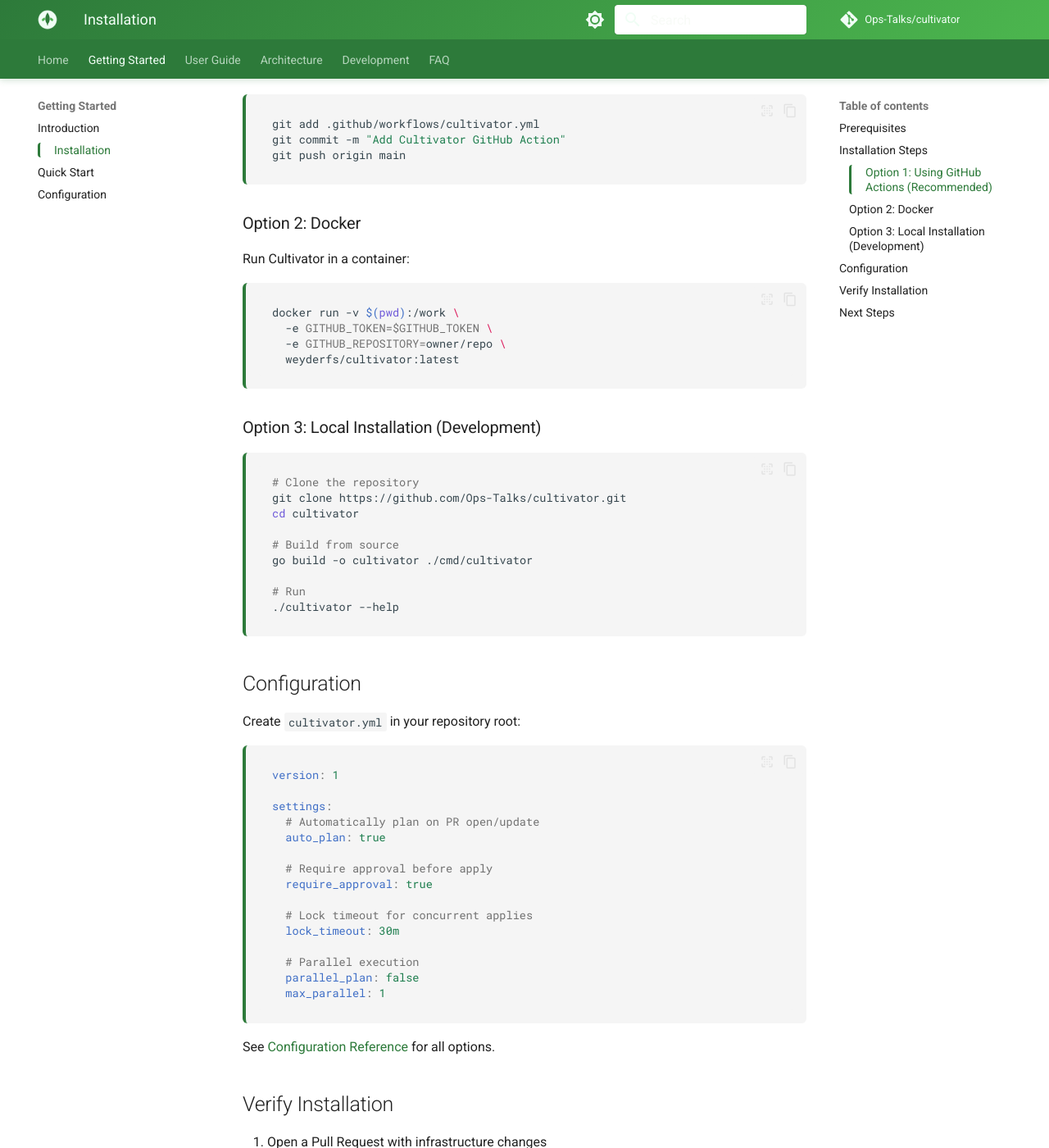
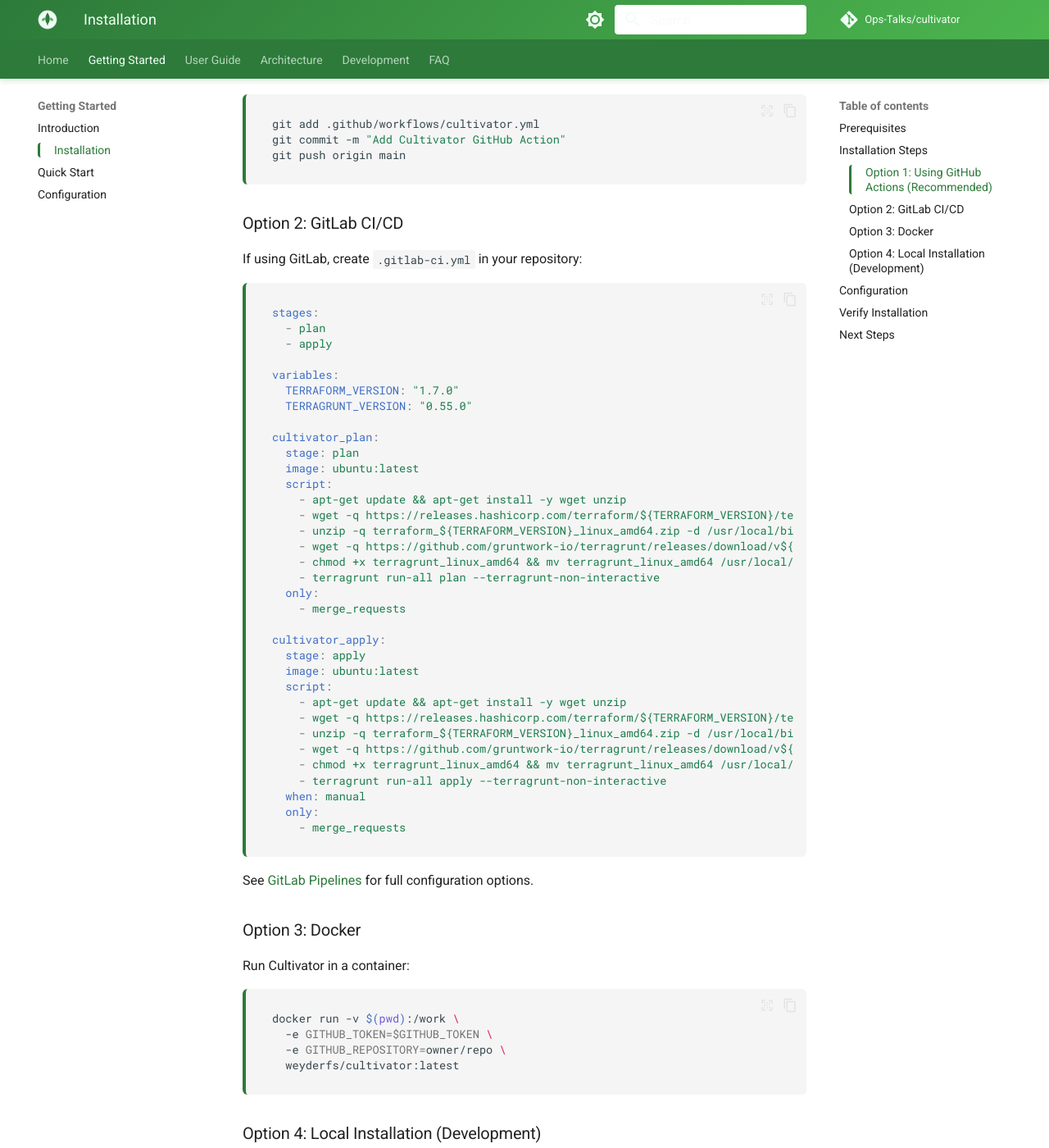
Before and after one commit to Ops-Talks/cultivator, an MkDocs documentation site: the page built from docs/getting-started/installation.md, in a window 1280 px wide and 1400 px high, scrolled down 1314 px. Shown: the whole window at 82% size. Built offline with MkDocs 1.6.1 and Material for MkDocs 9.7.7, drawn with Linux system fonts in a browser that asks for light colours; comment, search, counter and statistics services are not loaded.

Commit message:
feat: add GitLab Pipelines integration support
- Add new docs/user-guide/gitlab-pipelines.md with complete GitLab CI/CD setup guide
- Add example .gitlab-ci.yml configuration file
- Update mkdocs.yml to include GitLab Pipelines in nav
- Update docs/user-guide/index.md with GitLab reference
- Update docs/getting-started/installation.md to include GitLab option
- Update examples/README.md to document CLI/CDexamples

````diff
--- a/docs/getting-started/installation.md
+++ b/docs/getting-started/installation.md
@@ -61,7 +61,50 @@
 git push origin main
 ```
 
-### Option 2: Docker
+### Option 2: GitLab CI/CD
+
+If using GitLab, create `.gitlab-ci.yml` in your repository:
+
+```yaml
+stages:
+  - plan
+  - apply
+
+variables:
+  TERRAFORM_VERSION: "1.7.0"
+  TERRAGRUNT_VERSION: "0.55.0"
+
+cultivator_plan:
+  stage: plan
+  image: ubuntu:latest
+  script:
+    - apt-get update && apt-get install -y wget unzip
+    - wget -q https://releases.hashicorp.com/terraform/${TERRAFORM_VERSION}/terraform_${TERRAFORM_VERSION}_linux_amd64.zip
+    - unzip -q terraform_${TERRAFORM_VERSION}_linux_amd64.zip -d /usr/local/bin
+    - wget -q https://github.com/gruntwork-io/terragrunt/releases/download/v${TERRAGRUNT_VERSION}/terragrunt_linux_amd64
+    - chmod +x terragrunt_linux_amd64 && mv terragrunt_linux_amd64 /usr/local/bin/terragrunt
+    - terragrunt run-all plan --terragrunt-non-interactive
+  only:
+    - merge_requests
+
+cultivator_apply:
+  stage: apply
+  image: ubuntu:latest
+  script:
+    - apt-get update && apt-get install -y wget unzip
+    - wget -q https://releases.hashicorp.com/terraform/${TERRAFORM_VERSION}/terraform_${TERRAFORM_VERSION}_linux_amd64.zip
+    - unzip -q terraform_${TERRAFORM_VERSION}_linux_amd64.zip -d /usr/local/bin
+    - wget -q https://github.com/gruntwork-io/terragrunt/releases/download/v${TERRAGRUNT_VERSION}/terragrunt_linux_amd64
+    - chmod +x terragrunt_linux_amd64 && mv terragrunt_linux_amd64 /usr/local/bin/terragrunt
+    - terragrunt run-all apply --terragrunt-non-interactive
+  when: manual
+  only:
+    - merge_requests
+```
+
+See [GitLab Pipelines](../user-guide/gitlab-pipelines.md) for full configuration options.
+
+### Option 3: Docker
 
 Run Cultivator in a container:
 
@@ -72,7 +115,7 @@
   weyderfs/cultivator:latest
 ```
 
-### Option 3: Local Installation (Development)
+### Option 4: Local Installation (Development)
 
 ```bash
 # Clone the repository
--- a/mkdocs.yml
+++ b/mkdocs.yml
@@ -107,6 +107,7 @@
     - Overview: user-guide/index.md
     - Features: user-guide/features.md
     - Workflows: user-guide/workflows.md
+    - GitLab Pipelines: user-guide/gitlab-pipelines.md
   - Architecture:
     - Design: architecture/design.md
     - External Modules: architecture/external-modules.md
````
Also changed, not shown: docs/user-guide/gitlab-pipelines.md (added, +225 -0 lines), docs/user-guide/index.md (+2 -1 lines), examples/README.md (+19 -0 lines), 1 other file.
